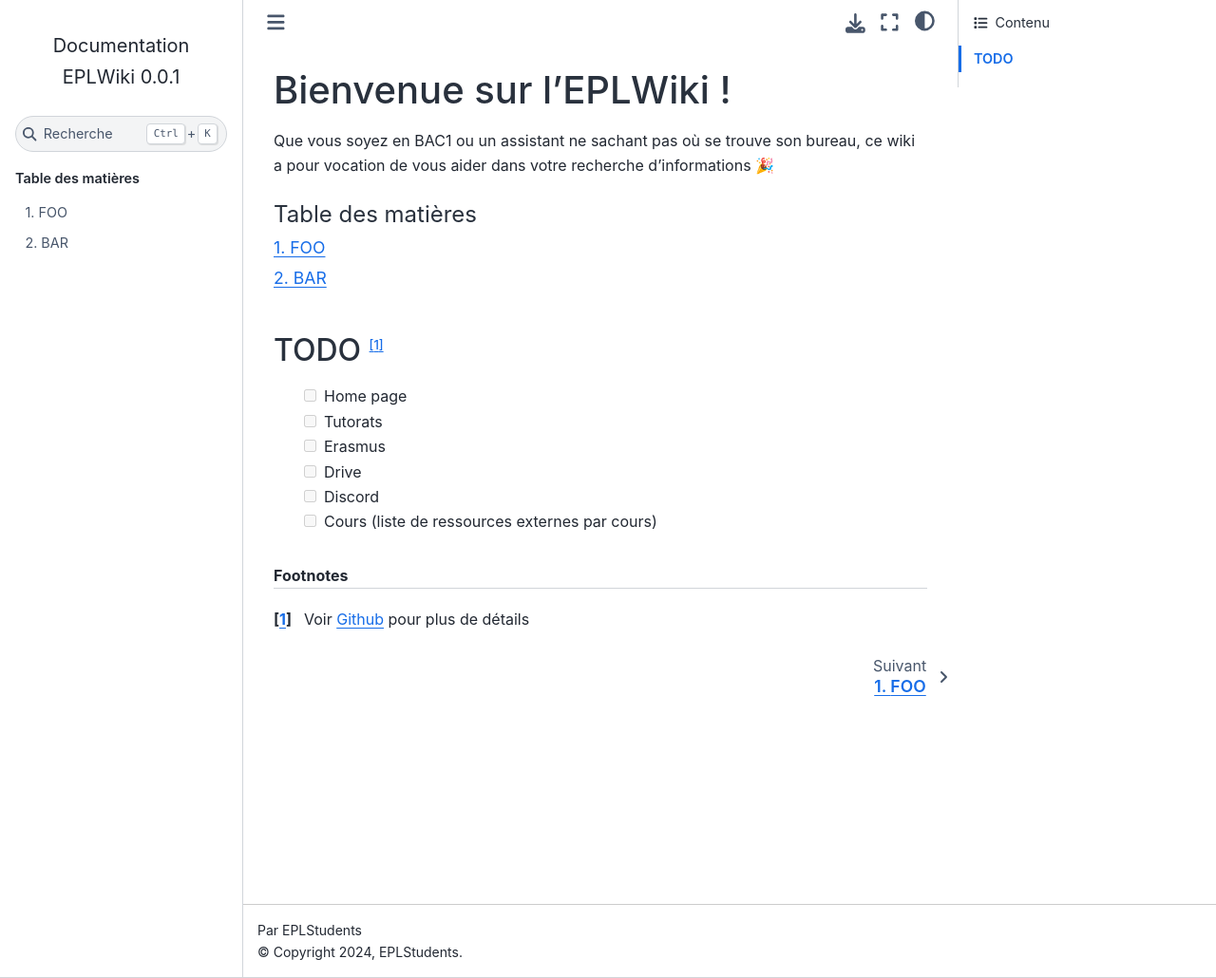
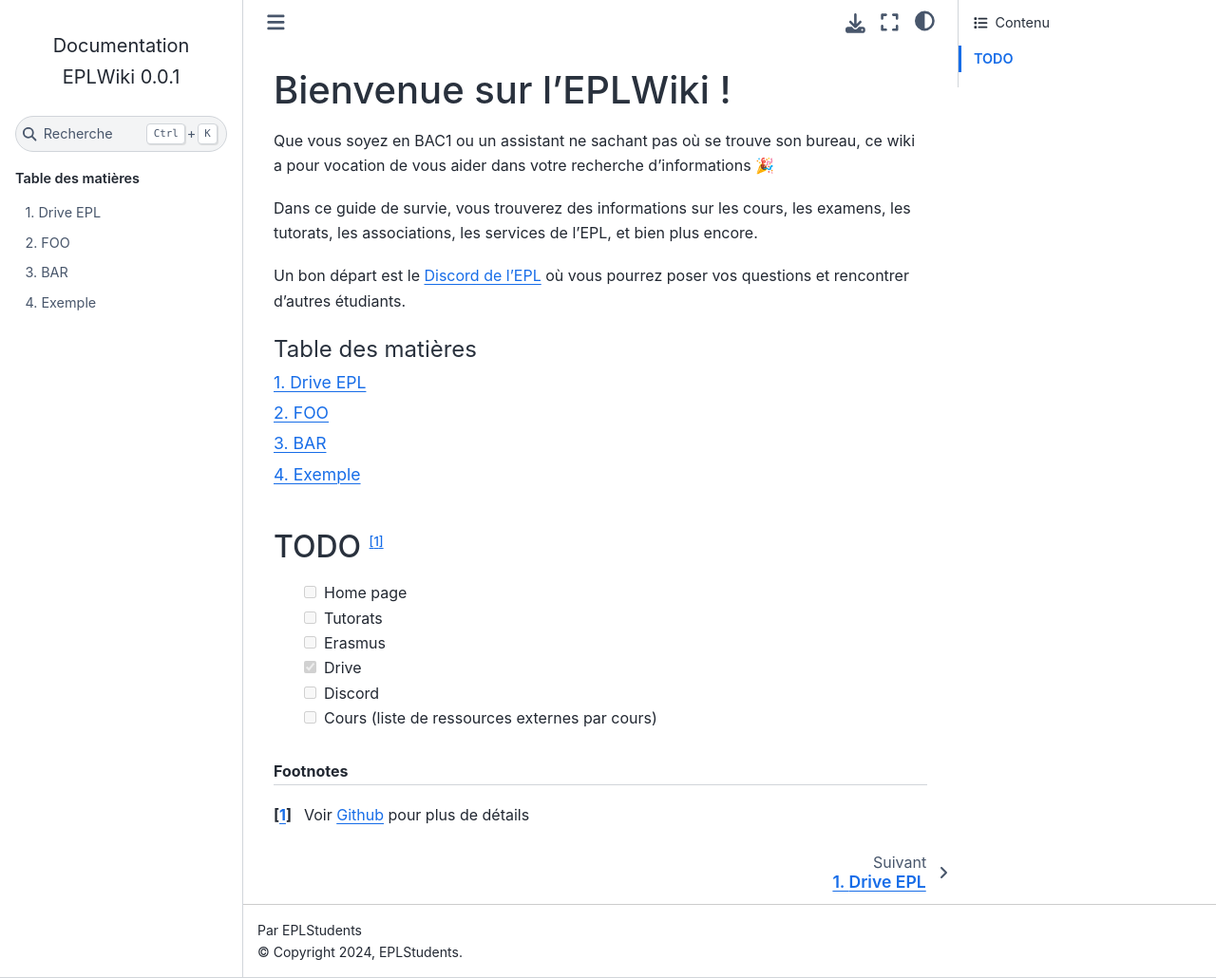
Before and after one commit to EPLStudents/EPLWiki, a Sphinx documentation site: the page built from source/index.rst, in a window 1280 px wide and 1030 px high. Shown: the whole window at 95% size. Built offline with Sphinx 7.4.7 and the Sphinx Book theme 1.1.4, drawn with Linux system fonts in a browser that asks for light colours.

Commit message:
Drive Info added

```diff
--- a/source/index.rst
+++ b/source/index.rst
@@ -8,13 +8,19 @@
 
 Que vous soyez en BAC1 ou un assistant ne sachant pas où se trouve son bureau, ce wiki a pour vocation de vous aider dans votre recherche d'informations |:tada:|
 
+Dans ce guide de survie, vous trouverez des informations sur les cours, les examens, les tutorats, les associations, les services de l'EPL, et bien plus encore.
+
+Un bon départ est le `Discord de l'EPL <https://discord.gg/xDknw6uGxF>`_ où vous pourrez poser vos questions et rencontrer d'autres étudiants.
+
 .. toctree::
     :maxdepth: 2
     :caption: Table des matières
     :numbered:
 
+    drive_epl
     foo
     bar
+    example
 
 
 TODO [#f1]_
@@ -25,7 +31,7 @@
     - [ ] Home page
     - [ ] Tutorats
     - [ ] Erasmus
-    - [ ] Drive
+    - [x] Drive
     - [ ] Discord
     - [ ] Cours (liste de ressources externes par cours)
 
```
Also changed, not shown: source/drive_epl.rst (added, +20 -0 lines), source/example.rst (added, +27 -0 lines).
